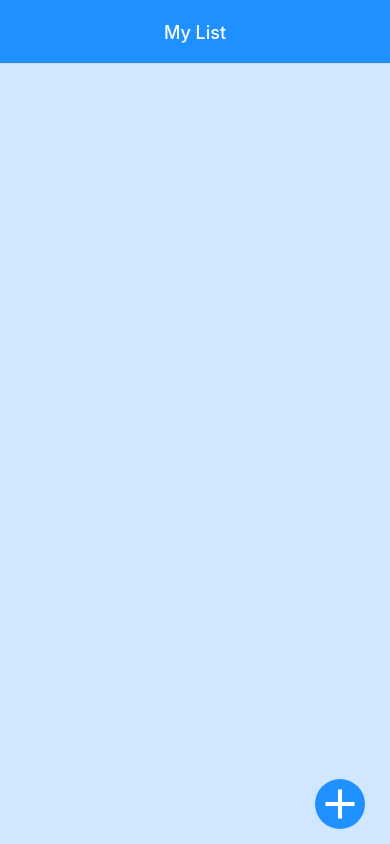
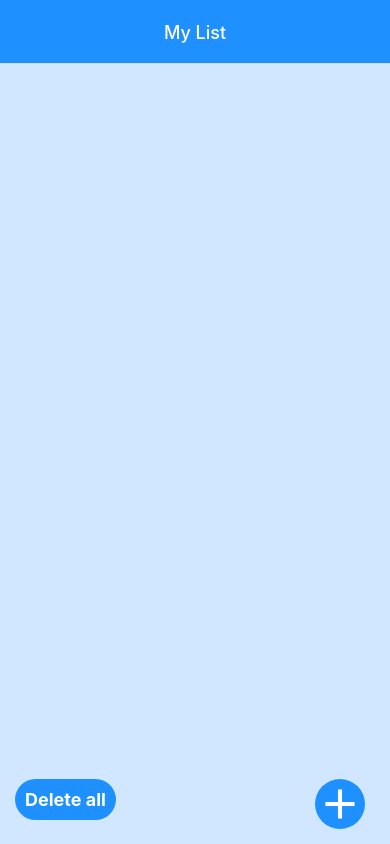
Before and after one commit to Sim0-Git/ToDo-List-App-React-Native-, a React Native app: screen /Home in a window 390 px wide. Built offline with nearby package versions, Linux system fonts and the light colour scheme.

Commit message:
Added functionality for delete all the items in once, the user pressing " delete all" button is shown with an alert and after it can delete all the items in the list,

```diff
--- a/components/screens/HomeScreen.js
+++ b/components/screens/HomeScreen.js
@@ -8,6 +8,7 @@ import {
   TouchableHighlight,
   TouchableOpacity,
   Alert,
+  Button,
   FlatList,
   Modal,
 } from "react-native";
@@ -39,6 +40,7 @@ export function HomeScreen({ route, navigation }) {
     storeData();
   }, [itemArray]);
 
+  //Method that add an item into the array
   const addItem = (item) => {
     item.key = Math.random().toString();
     setItemArray((currentItem) => {
@@ -48,6 +50,7 @@ export function HomeScreen({ route, navigation }) {
     setAddModalOpen(false);
   };
 
+  //Working on this
   const updateItem = (key) => {
     console.log(key);
     setItemArray((oldArray) => {
@@ -61,11 +64,24 @@ export function HomeScreen({ route, navigation }) {
     });
   };
 
+  //Method that delete a single item from the list when the user lon-press the item
   const deleteItem = (key, name) => {
     console.log("Key of item to be deleted: " + key);
     console.log("Item name to be deleted : " + name);
     const newArray = itemArray.filter((item) => item.key !== key);
     setItemArray(newArray);
+  };
+  //Method that delete all the items into the array when a button is pressed
+  const deleteAllItems = () => {
+    Alert.alert("Alert", "Do you want to delete all the itmes?", [
+      {
+        text: "Confirm",
+        onPress: () => setItemArray([]),
+      },
+      {
+        text: "Cancel",
+      },
+    ]);
   };
 
   const storeData = async () => {
@@ -123,6 +139,15 @@ export function HomeScreen({ route, navigation }) {
           )
         )}
       />
+      <View style={styles.footer}>
+        <TouchableOpacity
+          style={styles.deleteAllBtn}
+          onPress={() => deleteAllItems()}
+        >
+          <Text style={{ fontSize: 18, color: "white", fontWeight: "bold" }}>
+            Delete all
+          </Text>
+        </TouchableOpacity>
         {/* <UpdateScreen updateItem={updateItem} /> */}
         <MaterialIcons
           style={styles.addButton}
@@ -130,6 +155,7 @@ export function HomeScreen({ route, navigation }) {
           size={50}
           onPress={() => setAddModalOpen(true)}
         />
+      </View>
     </View>
   );
 }
@@ -162,6 +188,18 @@ const styles = StyleSheet.create({
     alignSelf: "flex-end",
     marginRight: 10,
     marginTop: 10,
-    elevation: 8,
+    elevation: 6,
+  },
+  footer: {
+    flexDirection: "row",
+    justifyContent: "space-between",
+    alignItems: "center",
+  },
+  deleteAllBtn: {
+    backgroundColor: "dodgerblue",
+    borderRadius: 25,
+    maxHeight: 50,
+    padding: 10,
+    elevation: 6,
   },
 });
```
Lines whose indentation alone changed are shown as unchanged.
